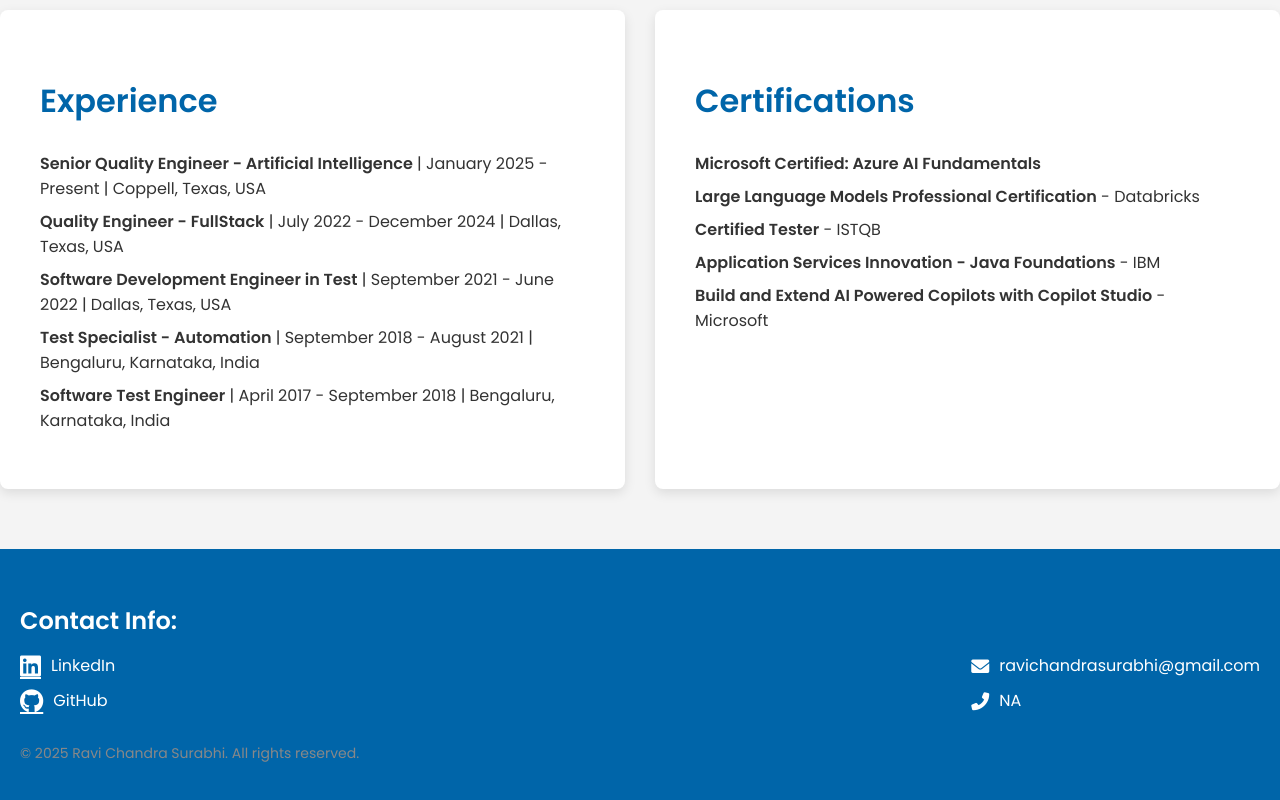
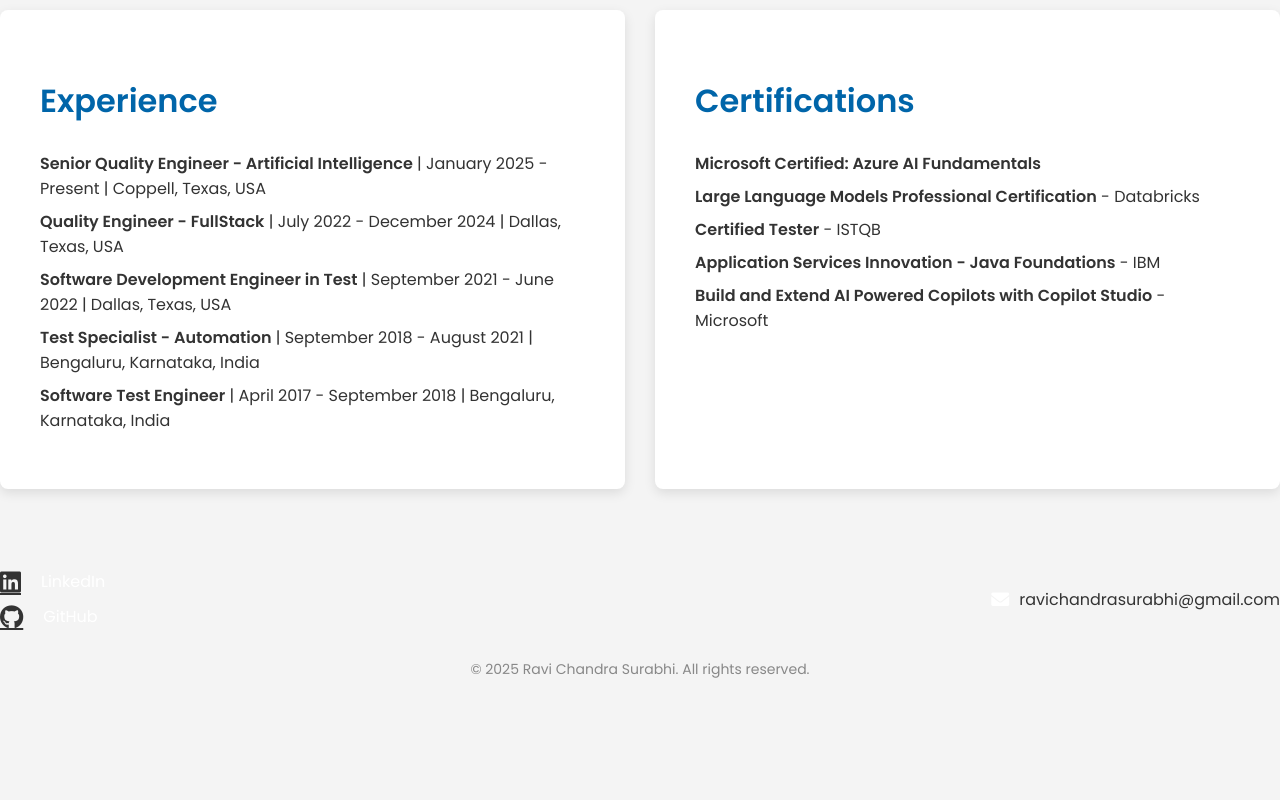
Before and after one commit to ravichandrasurabhi/myportfolio, a plain HTML site: page index.html in a window 1280 px wide. Shown: the part 635-1435 px from the top of the page. After the commit the page ends 1349 px from the top, so only its background shows below. Drawn offline with Linux system fonts and the light colour scheme.

Commit message:
Update index.html

```diff
--- a/index.html
+++ b/index.html
@@ -273,34 +273,36 @@
         </div>
 
         <!-- Footer -->
-        <footer id="footer">
-            <h3>Contact Info:</h3>
-            <div class="footer-grid">
-                <div class="socials">
-                    <div class="social-item">
-                        <a href="https://www.linkedin.com/in/ravichandrasurabhi" target="_blank" class="fab fa-linkedin"></a>
-                        <span>LinkedIn</span>
+<footer id="footer" style="background-color: #f4f4f4; text-align: center; padding: 20px 0;">
+    <!-- Footer Grid for Socials and Contact Info -->
+    <div class="footer-grid" style="display: flex; justify-content: space-between; align-items: center; margin-bottom: 20px;">
+        <!-- Left: Social Media Links -->
+        <div class="socials" style="display: flex; justify-content: flex-start;">
+            <div class="social-item" style="display: flex; align-items: center; margin-right: 20px;">
+                <a href="https://www.linkedin.com/in/ravichandrasurabhi" target="_blank" class="fab fa-linkedin" style="color: #333;"></a>
+                <span style="margin-left: 10px;">LinkedIn</span>
             </div>
-                    <div class="social-item">
-                        <a href="https://github.com/ravichandrasurabhi" target="_blank" class="fab fa-github"></a>
-                        <span>GitHub</span>
+            <div class="social-item" style="display: flex; align-items: center;">
+                <a href="https://github.com/ravichandrasurabhi" target="_blank" class="fab fa-github" style="color: #333;"></a>
+                <span style="margin-left: 10px;">GitHub</span>
             </div>
         </div>
-                <div class="contact-info">
-                    <div class="contact-item">
-                        <i class="fas fa-envelope"></i>
-                        <a href="mailto:ravichandrasurabhi@gmail.com">ravichandrasurabhi@gmail.com</a>
-                    </div>
-                    <div class="contact-item">
-                        <i class="fas fa-phone-alt"></i>
-                        <a href="tel:+19">NA</a>
+
+        <!-- Right: Contact Info -->
+        <div class="contact-info" style="display: flex; justify-content: flex-end;">
+            <div class="contact-item" style="display: flex; align-items: center;">
+                <i class="fas fa-envelope" style="margin-right: 10px;"></i>
+                <a href="mailto:ravichandrasurabhi@gmail.com" style="text-decoration: none; color: #333;">ravichandrasurabhi@gmail.com</a>
             </div>
         </div>
     </div>
-             <div style="margin-top: 20px; font-size: 14px; color: #888;">
+
+    <!-- Centered Copyright Text -->
+    <div style="margin-top: 20px; font-size: 14px; color: #888; text-align: center;">
         <p>&copy; 2025 Ravi Chandra Surabhi. All rights reserved.</p>
     </div>
 </footer>
+
 
     </div>
 </body>
```
Lines whose indentation alone changed are shown as unchanged.
